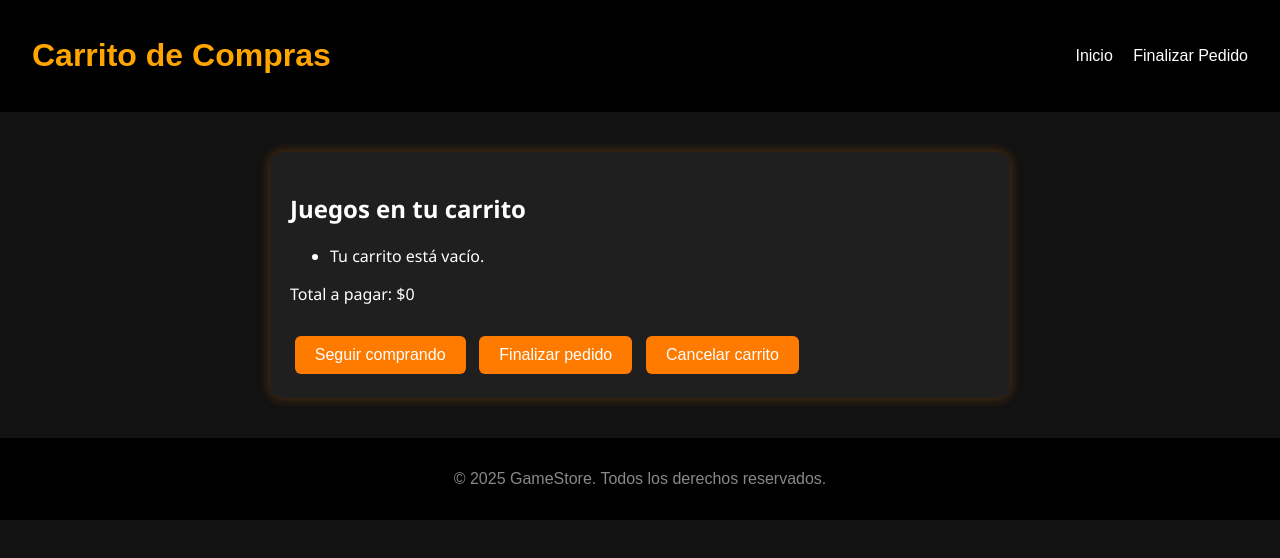
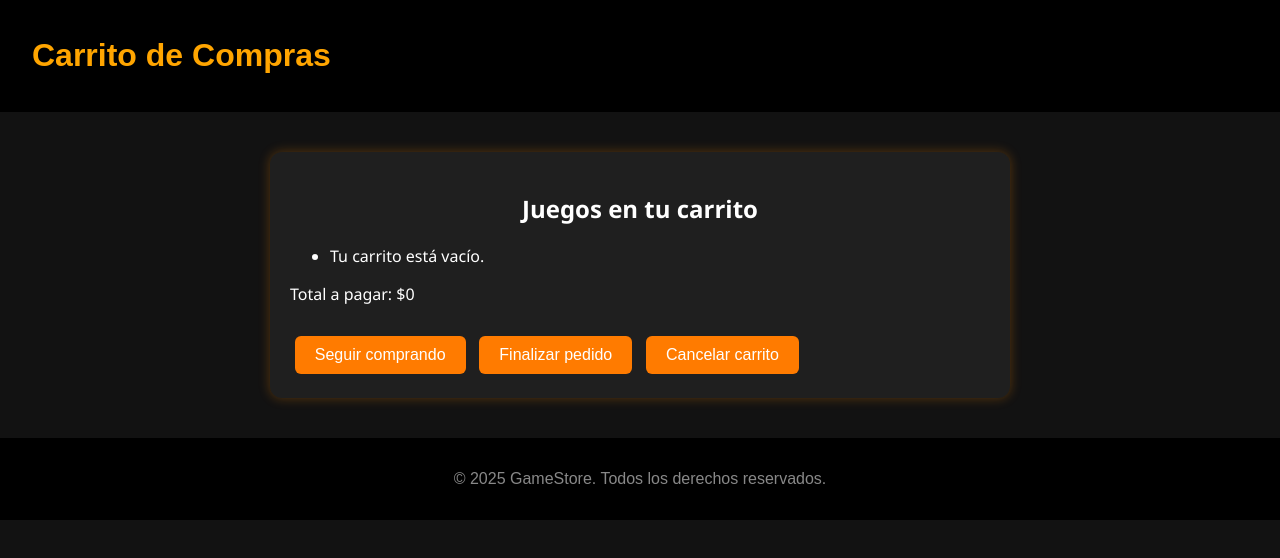
Before and after one commit to servitodo200/gamestore, a plain HTML site: page carrito.html in a window 1280 px wide. Drawn offline with Linux system fonts and the light colour scheme; some packages are replaced by stand-ins of ours; a script that the page names is missing.

Commit message:
estilo carrito integrados con Firebase

```diff
--- a/carrito.html
+++ b/carrito.html
@@ -6,14 +6,15 @@
   <title>Carrito - GameStore</title>
   <link rel="stylesheet" href="styles.css" />
   <script src="https://cdn.jsdelivr.net/npm/sweetalert2@11"></script>
+  <style>
+    .carrito-container h2 {
+      text-align: center;
+    }
+  </style>
 </head>
 <body>
   <header>
     <h1>Carrito de Compras</h1>
-    <nav>
-      <a href="index.html">Inicio</a>
-      <a href="checkout.html">Finalizar Pedido</a>
-    </nav>
   </header>
 
   <main>
```
